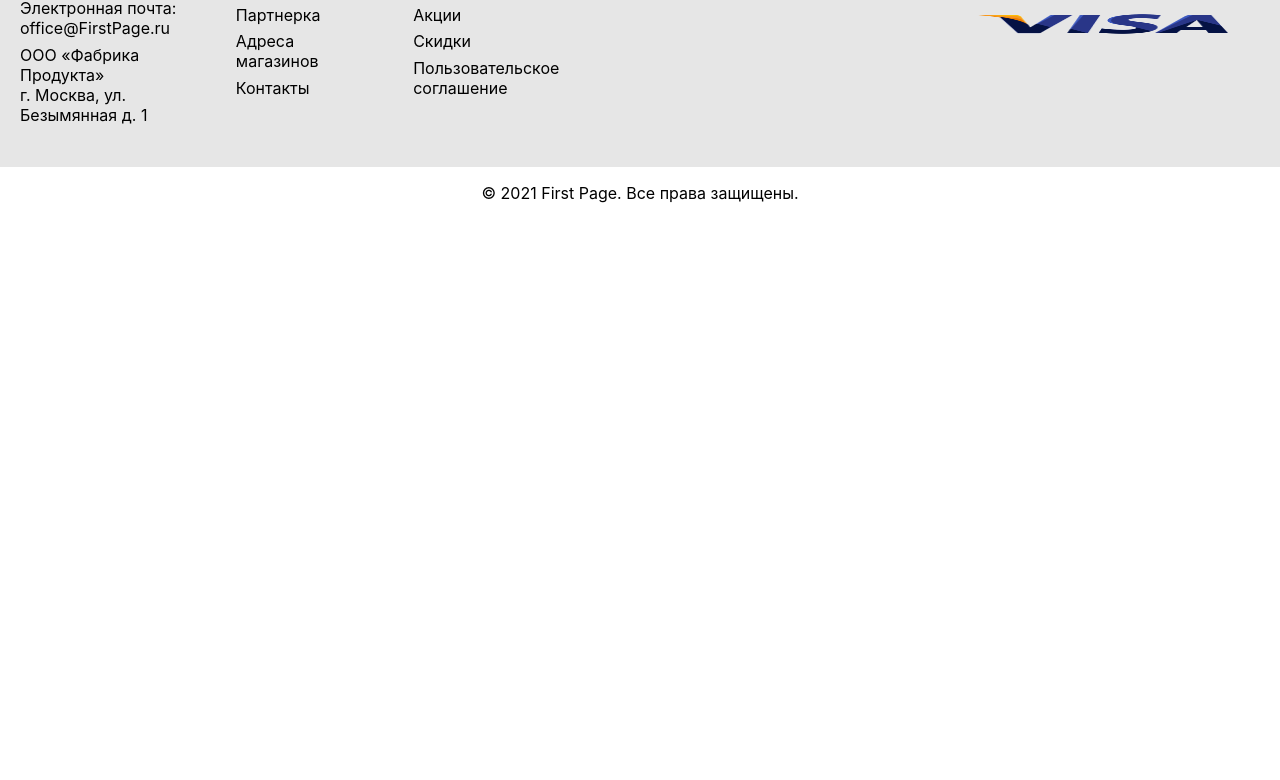
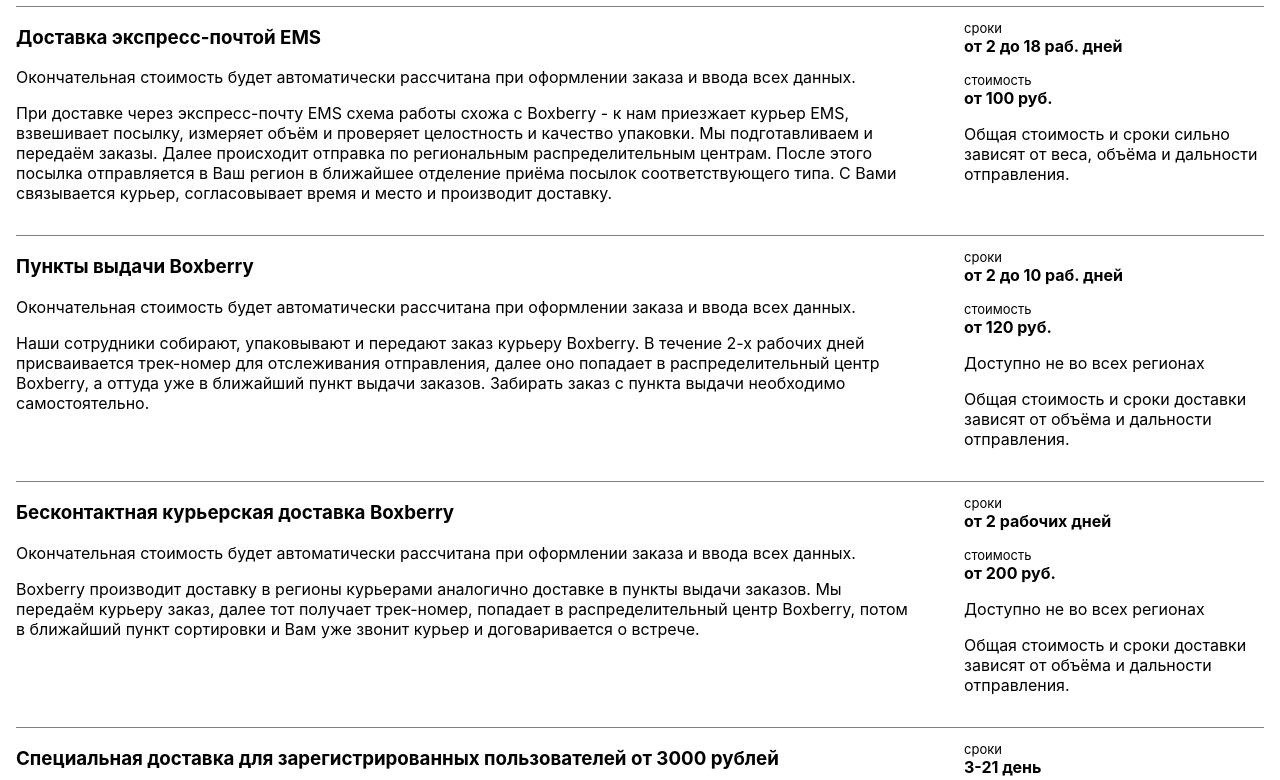
Before and after one commit to DNibras/comic-shop, a React (Vite) app: page /delivery in a window 1280 px wide. Shown: the part 240-1020 px from the top of the page. Before the commit the page ends 800 px from the top, so only its background shows below. Built offline with nearby package versions, Linux system fonts and the light colour scheme.

Commit message:
add DeliveryPage

```diff
--- a/src/App.tsx
+++ b/src/App.tsx
@@ -8,6 +8,7 @@
 import CareerPage from './pages/CareerPage'
 import CartPage from './pages/CartPage'
 import CatalogPage from './pages/CatalogPage'
+import DeliveryPage from './pages/DeliveryPage'
 import HomePage from './pages/HomePage'
 import InformationPage from './pages/InformationPage'
 import PartnershipPage from './pages/PartnershipPage'
@@ -35,6 +36,7 @@
         <Route path='/partnership' element={<PartnershipPage />} />
         <Route path='/addresses' element={<StoreAddressesPage />} />
         <Route path='/payment' element={<PaymentPage />} />
+        <Route path='/delivery' element={<DeliveryPage />} />
         {/* <Route path='/Wishlist' element={<Wishlist />} /> */}
       </Routes>
       <BottomBar />
--- /dev/null
+++ b/src/pages/DeliveryPage/index.tsx
@@ -0,0 +1,85 @@
+import './style.css'
+
+const DeliveryPage = () => {
+
+  return (
+    <div className="delivery">
+      <h1>Доставка</h1>
+      <p>Бесплатная доставка может быть недоступна для некоторых товаров, а также во время проведения распродаж</p>
+      <div className="delivery-container">
+        <div className="delivery-description">
+          <h3>Доставка экспресс-почтой EMS</h3>
+          <p>Окончательная стоимость будет автоматически рассчитана при оформлении заказа и ввода всех данных.</p>
+          <p>При доставке через экспресс-почту EMS схема работы схожа с Boxberry - к нам приезжает курьер EMS, взвешивает посылку, измеряет объём и проверяет целостность и качество упаковки. Мы подготавливаем и передаём заказы. Далее происходит отправка по региональным распределительным центрам. После этого посылка отправляется в Ваш регион в ближайшее отделение приёма посылок соответствующего типа. С Вами связывается курьер, согласовывает время и место и производит доставку.</p>
+        </div>
+        <div className="delivery-information">
+          <div>
+            <p className="additional-description">сроки</p>
+            <p className="accent">от 2 до 18 раб. дней</p>
+          </div>
+          <div>
+            <p className="additional-description">стоимость</p>
+            <p className="accent">от 100 руб.</p>
+          </div>
+          <p>Общая стоимость и сроки сильно зависят от веса, объёма и дальности отправления.</p>
+        </div>
+      </div>
+      <div className="delivery-container">
+        <div className="delivery-description">
+          <h3>Пункты выдачи Boxberry</h3>
+          <p>Окончательная стоимость будет автоматически рассчитана при оформлении заказа и ввода всех данных.</p>
+          <p>Наши сотрудники собирают, упаковывают и передают заказ курьеру Boxberry. В течение 2-х рабочих дней присваивается трек-номер для отслеживания отправления, далее оно попадает в распределительный центр Boxberry, а оттуда уже в ближайший пункт выдачи заказов. Забирать заказ с пункта выдачи необходимо самостоятельно.</p>
+        </div>
+        <div className="delivery-information">
+          <div>
+            <p className="additional-description">сроки</p>
+            <p className="accent">от 2 до 10 раб. дней</p>
+          </div>
+          <div>
+            <p className="additional-description">стоимость</p>
+            <p className="accent">от 120 руб.</p>
+          </div>
+          <p>Доступно не во всех регионах</p>
+          <p>Общая стоимость и сроки доставки зависят от объёма и дальности отправления.</p>
+        </div>
+      </div>
+      <div className="delivery-container">
+        <div className="delivery-description">
+          <h3>Бесконтактная курьерская доставка Boxberry</h3>
+          <p>Окончательная стоимость будет автоматически рассчитана при оформлении заказа и ввода всех данных.</p>
+          <p>Boxberry производит доставку в регионы курьерами аналогично доставке в пункты выдачи заказов. Мы передаём курьеру заказ, далее тот получает трек-номер, попадает в распределительный центр Boxberry, потом в ближайший пункт сортировки и Вам уже звонит курьер и договаривается о встрече.</p>
+        </div>
+        <div className="delivery-information">
+          <div>
+            <p className="additional-description">сроки</p>
+            <p className="accent">от 2 рабочих дней</p>
+          </div>
+          <div>
+            <p className="additional-description">стоимость</p>
+            <p className="accent">от 200 руб.</p>
+          </div>
+          <p>Доступно не во всех регионах</p>
+          <p>Общая стоимость и сроки доставки зависят от объёма и дальности отправления.</p>
+        </div>
+      </div>
+      <div className="delivery-container">
+        <div className="delivery-description">
+          <h3>Специальная доставка для зарегистрированных пользователей от 3000 рублей</h3>
+          <p>Данный способ доставки подразумевает бесплатную доставку для зарегистрированных пользователей заказов весом до 2.5 кг в пределах европейской части России. Доставка осуществляется до отделения почты России или ближайшего ПВЗ. На заказы с большим весом и заказы в другие регионы предоставляется существенная скидка на доставку, которая будет автоматически рассчитана при оформлении заказа.</p>
+        </div>
+        <div className="delivery-information">
+          <div>
+            <p className="additional-description">сроки</p>
+            <p className="accent">3-21 день</p>
+          </div>
+          <div>
+            <p className="additional-description">при заказе от 3 000 руб.</p>
+            <p className="accent">бесплатно</p>
+          </div>
+        </div>
+      </div>
+    </div>
+  )
+}
+
+export default DeliveryPage
--- /dev/null
+++ b/src/pages/DeliveryPage/style.css
@@ -0,0 +1,23 @@
+.delivery {
+  display       : flex;
+  flex-direction: column;
+  margin: 1em;
+}
+
+.delivery-container {
+  display: grid;
+  grid-template-columns: 3fr 1fr;
+  grid-column-gap: 3em;
+  border-top: 1px solid grey;
+  margin-top: 1em;
+}
+
+.accent {
+  font-weight: bold;
+  margin-top: 0;
+}
+
+.additional-description {
+  font-size: small;
+  margin-bottom: 0;
+}
```
